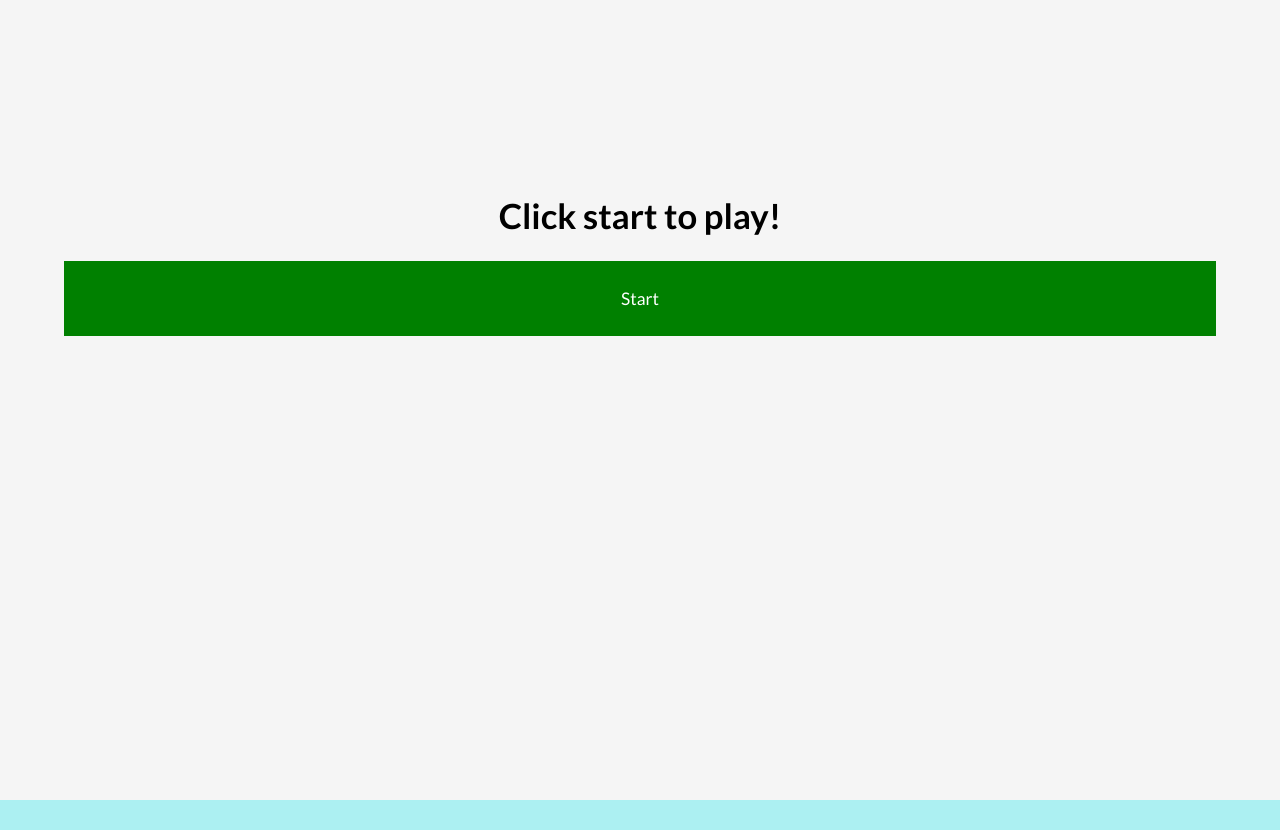
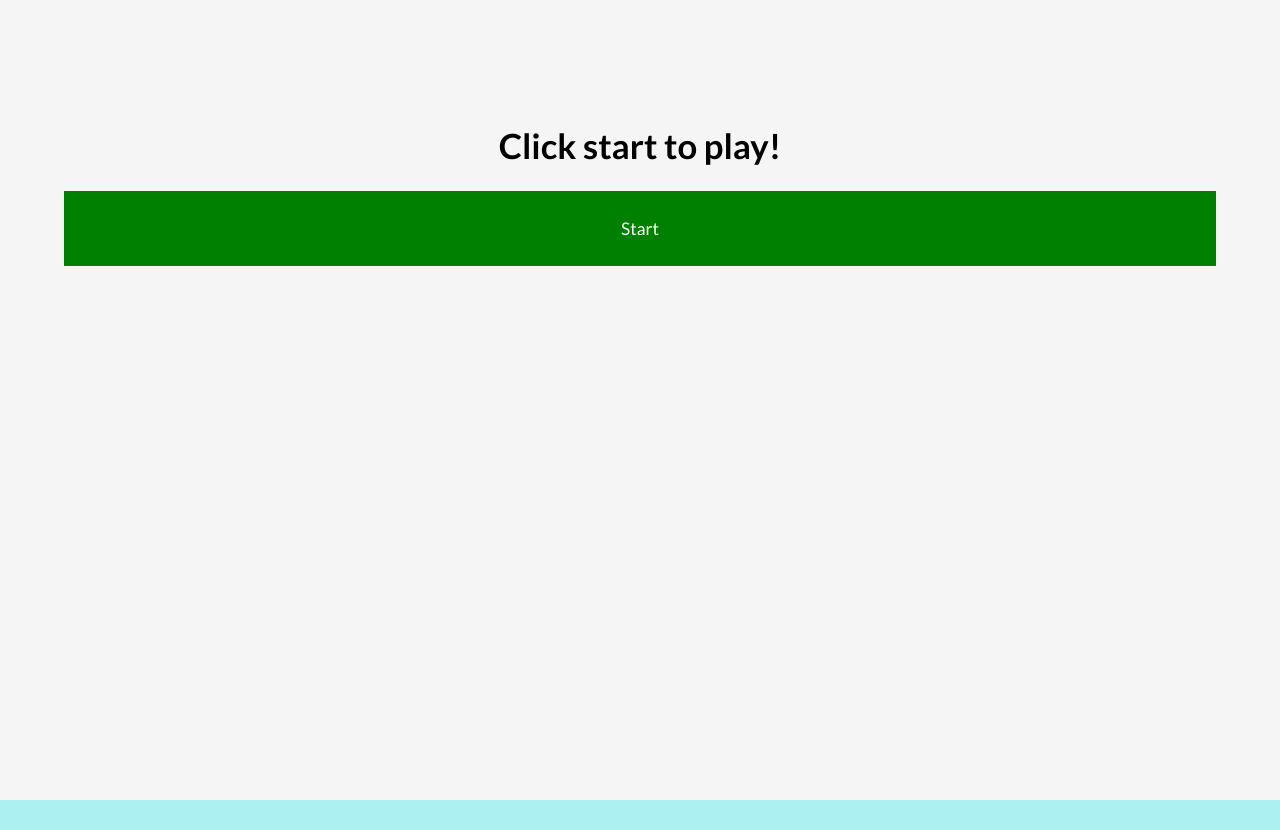
Before and after one commit to lyleRpalagar/baby_app, a plain HTML site: page index.html in a window 1280 px wide. Drawn offline with Linux system fonts and the light colour scheme.

Commit message:
css update

```diff
--- a/css/custom.css
+++ b/css/custom.css
@@ -167,7 +167,7 @@ body {
 #title{
   color: #000;
   font-size: 2em;
-  margin-top: 195px;
+  margin-top: 125px;
   text-align: center;
 }
 
```
